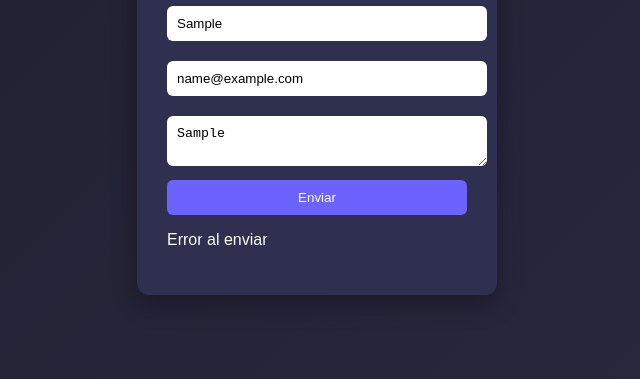
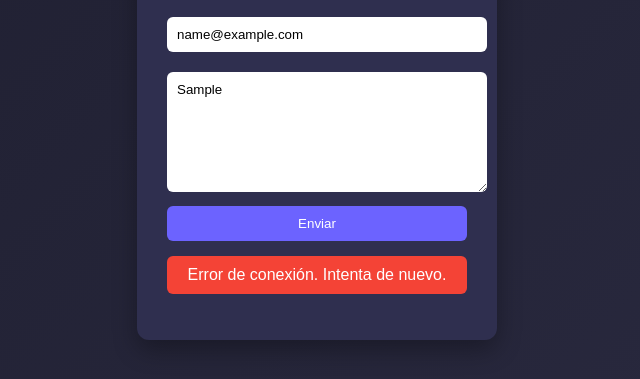
Before and after one commit to AxelQuiroga/emailsend_practice, a plain HTML site: page frontend/index.html in a window 1280 px wide. Both pictures are taken after typing "Sample", "name@example.com", "Sample" into the empty fields and a click on the button "Enviar". Shown: the part 317-696 px from the top of the page, without its empty margins (323-963 px from the left). Drawn offline with Linux system fonts and the light colour scheme; no server answers.

```diff
--- a/frontend/script.js
+++ b/frontend/script.js
@@ -1,8 +1,16 @@
 const form = document.getElementById("contactForm");
 const responseMsg = document.getElementById("responseMsg");
+const submitBtn = form.querySelector("button[type='submit']");
+const API_URL = "http://localhost:3000/api/contact";
 
 form.addEventListener("submit", async (e) => {
   e.preventDefault();
+
+  // Loading state
+  submitBtn.disabled = true;
+  submitBtn.textContent = "Enviando...";
+  responseMsg.className = "";
+  responseMsg.textContent = "";
 
   const data = {
     name: document.getElementById("name").value,
@@ -11,7 +19,7 @@ form.addEventListener("submit", async (e) => {
   };
 
   try {
-    const res = await fetch("http://localhost:3000/api/contact", {
+    const res = await fetch(API_URL, {
       method: "POST",
       headers: {
         "Content-Type": "application/json",
@@ -21,10 +29,21 @@ form.addEventListener("submit", async (e) => {
 
     const result = await res.json();
 
-    responseMsg.textContent = result.message;
-    form.reset();
+    if (res.ok) {
+      responseMsg.textContent = "¡Consulta enviada correctamente!";
+      responseMsg.className = "success";
+      form.reset();
+    } else {
+      responseMsg.textContent = result.error || "Error al enviar la consulta";
+      responseMsg.className = "error";
+    }
 
   } catch (error) {
-    responseMsg.textContent = "Error al enviar";
+    responseMsg.textContent = "Error de conexión. Intenta de nuevo.";
+    responseMsg.className = "error";
+  } finally {
+    // Reset button state
+    submitBtn.disabled = false;
+    submitBtn.textContent = "Enviar";
   }
 });
--- a/frontend/styles.css
+++ b/frontend/styles.css
@@ -24,6 +24,12 @@ input, textarea {
   border-radius: 6px;
 }
 
+textarea {
+  resize: vertical;
+  min-height: 100px;
+  font-family: Arial, sans-serif;
+}
+
 button {
   width: 100%;
   padding: 10px;
@@ -34,6 +40,28 @@ button {
   cursor: pointer;
 }
 
-button:hover {
+button:hover:not(:disabled) {
   background: #5a52d4;
 }
+
+button:disabled {
+  background: #4a4a6a;
+  cursor: not-allowed;
+}
+
+#responseMsg {
+  margin-top: 15px;
+  padding: 10px;
+  border-radius: 6px;
+  text-align: center;
+}
+
+#responseMsg.success {
+  background: #4caf50;
+  color: white;
+}
+
+#responseMsg.error {
+  background: #f44336;
+  color: white;
+}
```
Also changed, not shown: README.md.
